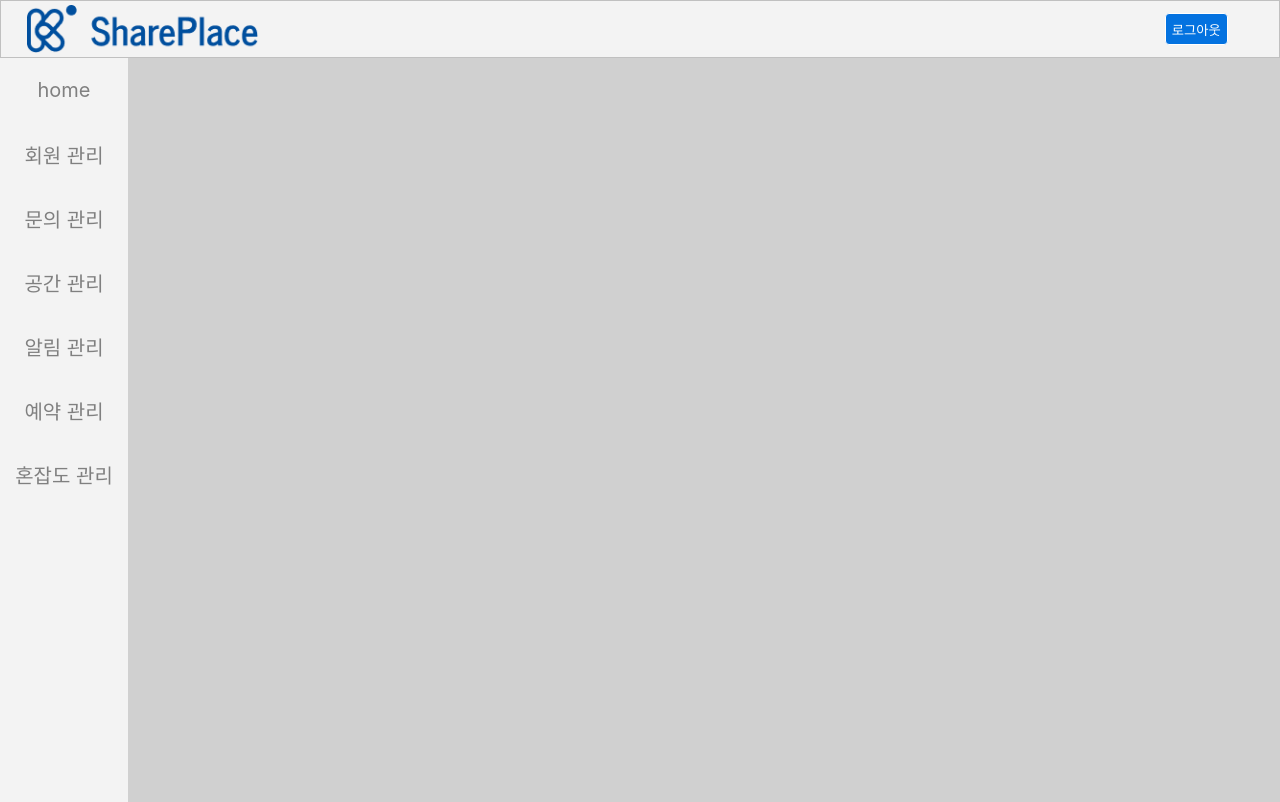
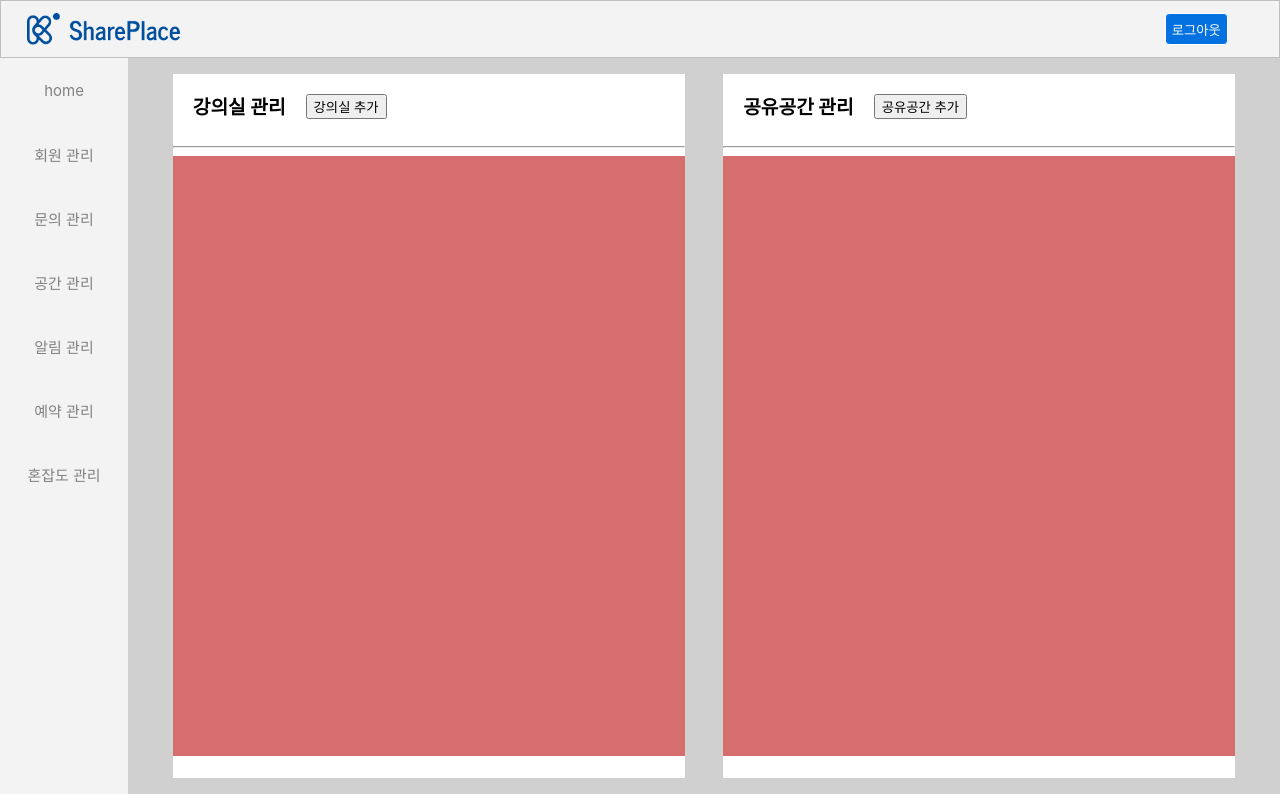
Before and after one commit to kookmin-sw/capstone-2024-2024-26, a React (Create React App) app in the folder react_admin/: page /page-management in a window 1280 px wide. Built offline with nearby package versions, Linux system fonts and the light colour scheme; no server answers.

Commit message:
design: main-content <div> 수정
sideBar 글씨 크기
main-content div
공간관리 UI 구성

```diff
--- a/react_admin/src/pages/pageManagement.jsx
+++ b/react_admin/src/pages/pageManagement.jsx
@@ -1,6 +1,8 @@
 import React from 'react';
+import axios from 'axios';
 import Sidebar from './sideBar';
 import Banner from './banner';
+import '../styles/pageManagement.css';
 
 const PageManagement = () => {
     return (
@@ -8,8 +10,29 @@ const PageManagement = () => {
           <Banner /> {/* 배너 컴포넌트를 최상단에 표시 */}
           <div className="sidebar-and-content"> {/* 사이드바와 내용을 담는 컨테이너 */}
             <Sidebar /> {/* 사이드바를 좌측에 표시 */}
-            <div className="main-content"> {/* 메인 작업물을 표시하는 컨테이너 */}
-            </div>
+            <div className="main-content">
+              <div className='addition_container'>
+                <div className='addition_box'>
+                  <div className='addition_banner'>
+                    <p className='addition_title'>강의실 관리</p>
+                    <button className='addition_room_button'>강의실 추가</button>
+                  </div>
+                  <hr></hr>
+                  <div className='addition_chart'>
+                  </div>
+                </div>
+                <div className='blank'></div>
+                <div className='addition_box'>
+                  <div className='addition_banner'>
+                    <p className='addition_title'>공유공간 관리</p>
+                    <button className='addition_club_button'>공유공간 추가</button>
+                  </div>
+                  <hr></hr>
+                  <div className='addition_chart'>
+                  </div>
+                </div>
+              </div>
+          </div>
           </div>
         </div>
       );
--- a/react_admin/src/styles/banner.css
+++ b/react_admin/src/styles/banner.css
@@ -9,7 +9,7 @@
 }
 .banner_title{
     margin-left: 2vw;
-    height: 6vh;
+    height: 4vh;
 }
 .logout_button{
     position: absolute;
--- a/react_admin/src/styles/item.css
+++ b/react_admin/src/styles/item.css
@@ -5,7 +5,7 @@
     text-decoration: none;
 }
 .sidebar_menu{
-    font-size: 20px;
+    font-size: 15px;
     width: 10vw;
     height: 8vh;
     display: flex;
--- a/react_admin/src/styles/main.css
+++ b/react_admin/src/styles/main.css
@@ -7,7 +7,7 @@
     justify-content: center;
     align-items: center;
     width: 90vw;
-    height: 93vh;
+    height: 92vh;
     background-color: rgb(208, 208, 208);
 
 }
--- a/react_admin/src/styles/member.css
+++ b/react_admin/src/styles/member.css
@@ -1,6 +1,6 @@
 .member_container{
     width: 90vw;
-    height: 93vh;
+    height: 92vh;
     display: flex;
     flex-direction: row;
     justify-content: center;
--- a/react_admin/src/styles/notification.css
+++ b/react_admin/src/styles/notification.css
@@ -1,6 +1,6 @@
 .notice_container{
     width: 90vw;
-    height: 93vh;
+    height: 92vh;
     background-color: rgb(208, 208, 208);
 }
 .notice{
--- /dev/null
+++ b/react_admin/src/styles/pageManagement.css
@@ -0,0 +1,33 @@
+.addition_container{
+    width: 90vw;
+    height: 92vh;
+    display: flex;
+    flex-direction: row;
+    align-items: center;
+    justify-content: center;
+    background-color: rgb(208, 208, 208);
+}
+.addition_box{
+    width: 40vw;
+    height: 88vh;
+    background-color: white;
+}
+.addition_banner{
+    height: 8vh;
+    display: flex;
+    flex: row;
+    align-items: center;
+}
+.addition_title{
+    font-weight: bolder;
+    font-size: larger;
+    margin: 0 20px;
+}
+.blank{
+    width: 3vw;
+}
+.addition_chart{
+    width: 40vw;
+    height: 75vh;
+    background-color: rgb(214, 110, 110);
+}
--- a/react_admin/src/styles/reserve.css
+++ b/react_admin/src/styles/reserve.css
@@ -2,14 +2,14 @@
     display: flex;
     flex-direction: row;
     width: 90vw;
-    height: 93vh;
+    height: 92vh;
     background-color: rgb(208, 208, 208);
 }
 
 .calendar_box {
     margin-top: 15vh;
-    width: 50vw;
-    height: 60vh;
+    width: 45vw;
+    height: 50vh;
     display: flex;
     justify-content: center;
     align-items: center; /* 달력을 세로 중앙에 배치 */
@@ -17,7 +17,6 @@
 
 .calendar_show {
     width: 40vw;
-    overflow-y: auto;
     background-color: #f4f4f4;
     padding: 20px;
     border: 1px solid gray;
@@ -27,7 +26,7 @@
 .react-calendar {
     width: 100%;
     height: 100%; /* 부모 컨테이너에 맞춰서 크기 조정 */
-    max-width: none; /* 필요한 경우 최대 너비 제한 해제 */
+    /*max-width: none; /* 필요한 경우 최대 너비 제한 해제 */
 }
 .calendar_show table {
     width: 100%;
--- a/react_admin/src/styles/sidebar.css
+++ b/react_admin/src/styles/sidebar.css
@@ -5,7 +5,7 @@
 .sidebar_middle{
     display: flex;
     flex-direction: row;
-    height: 93vh;
+    height: 92vh;
 }
 .sidebar_middle a{
     text-decoration: none;
```
